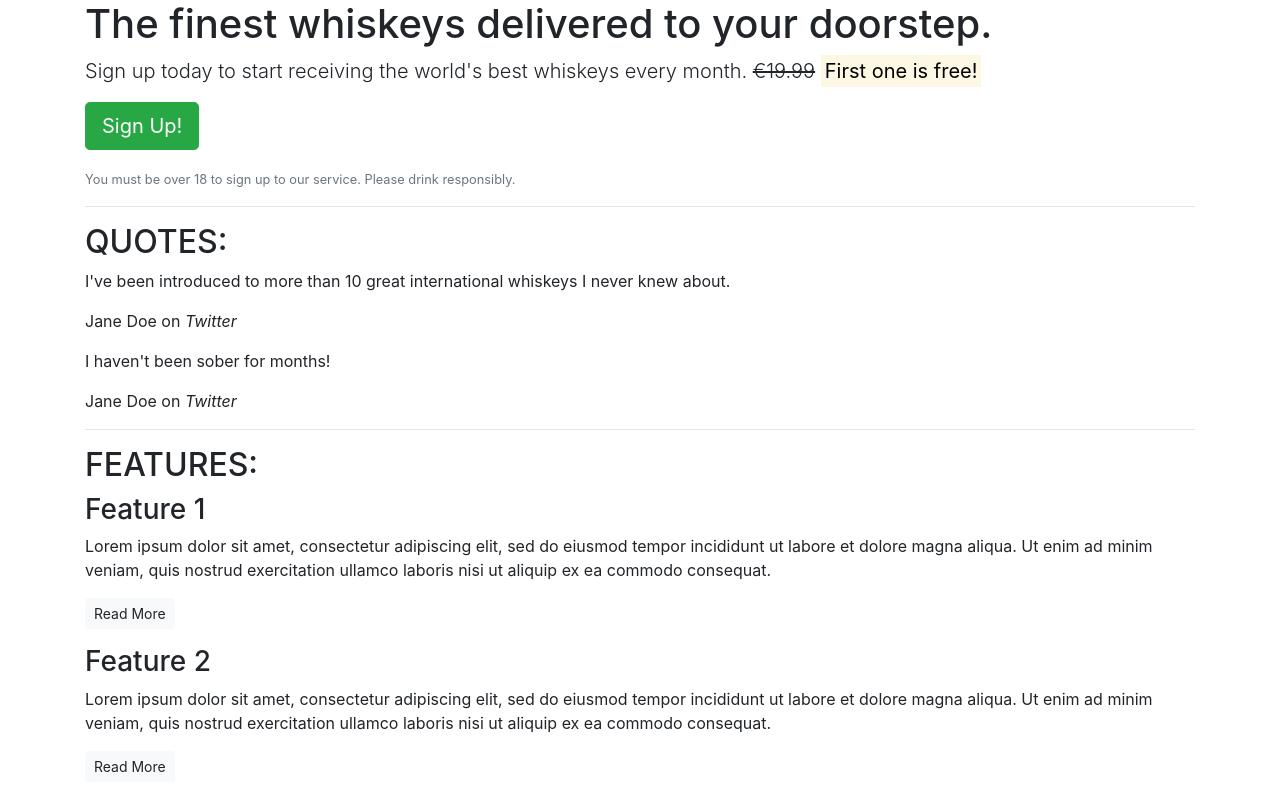
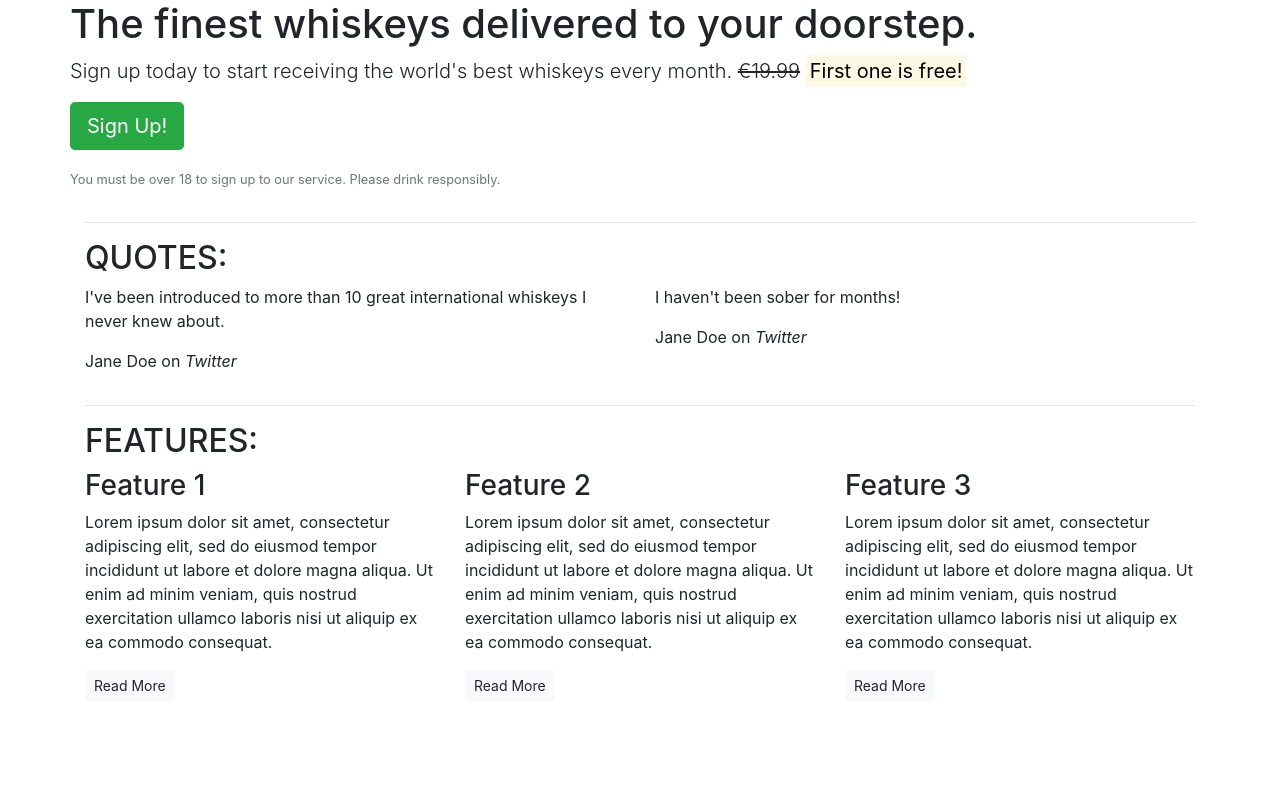
Before and after one commit to Yups11/whiskey-drop-boostrap, a plain HTML site: page index.html in a window 1280 px wide. Shown: the top 795 px of the page. Drawn offline with nearby package versions, Linux system fonts and the light colour scheme.

Commit message:
Set boostrap grid

```diff
--- a/index.html
+++ b/index.html
@@ -11,48 +11,74 @@
 <body>
     <article class="container">
         <!-- Callout -->
+         <div class="row">
+            <div class="cal-12">
         <section class="callout">
             <h1>The finest whiskeys delivered to your doorstep.</h1>
             <p class="lead">Sign up today to start receiving the world's best whiskeys every month. <s>€19.99</s> <strong><mark>First one is free!</mark></strong></p>
             <p><button class="btn btn-lg btn-success">Sign Up!</button></p>
             <p class="text-muted"><small>You must be over 18 to sign up to our service. Please drink responsibly.</small></p>
         </section>
+    </div>
+    </div>
         <!-- /.callout -->
         <hr>
 
         <!-- Quotes -->
         <section class="quotes">
+            <div class="row">
+                <div class="col-12">
             <h2 class="text-uppercase">Quotes:</h2>
+        </div>
+        </div>
+        <div class="row">
+            <div class="col-12 col-md-6">
             <blockquote class="quote">
                 <p>I've been introduced to more than 10 great international whiskeys I never knew about.</p>
                 <footer>Jane Doe on <cite title="Twitter">Twitter</cite></footer>
             </blockquote>
+        </div>
+        <div class="col-12 col-md-6">
             <blockquote class="quote">
                 <p>I haven't been sober for months!</p>
                 <footer>Jane Doe on <cite title="Twitter">Twitter</cite></footer>
             </blockquote>
+        </div>
+        </div>
         </section>
         <!-- /.quotes -->
         <hr>
 
         <!-- Features -->
         <section class="features">
+            <div class="row">
+                <div class="col-12">
             <h2 class="text-uppercase">Features:</h2>
+        </div>
+        </div>
+        <div class="row">
+            <div class="col-12 col-md-6 col-lg-4">
             <div class="feature">
                 <h3>Feature 1</h3>
                 <p>Lorem ipsum dolor sit amet, consectetur adipiscing elit, sed do eiusmod tempor incididunt ut labore et dolore magna aliqua. Ut enim ad minim veniam, quis nostrud exercitation ullamco laboris nisi ut aliquip ex ea commodo consequat.</p>
                 <p><a class="btn btn-sm btn-light" href="">Read More</a></p>
             </div>
+        </div>
+        <div class="col-12 col-md-6 col-lg-4">
             <div class="feature">
                 <h3>Feature 2</h3>
                 <p>Lorem ipsum dolor sit amet, consectetur adipiscing elit, sed do eiusmod tempor incididunt ut labore et dolore magna aliqua. Ut enim ad minim veniam, quis nostrud exercitation ullamco laboris nisi ut aliquip ex ea commodo consequat.</p>
                 <p><a class="btn btn-sm btn-light" href="">Read More</a></p>
             </div>
+        </div>
+        <div class="col-12 d-md-none d-lg-block col-lg-4">
             <div class="feature">
                 <h3>Feature 3</h3>
                 <p>Lorem ipsum dolor sit amet, consectetur adipiscing elit, sed do eiusmod tempor incididunt ut labore et dolore magna aliqua. Ut enim ad minim veniam, quis nostrud exercitation ullamco laboris nisi ut aliquip ex ea commodo consequat.</p>
                 <p><a class="btn btn-sm btn-light" href="">Read More</a></p>
             </div>
+        </div>
+        </div>
         </section>
         <!-- /.features -->
     </article>
```
